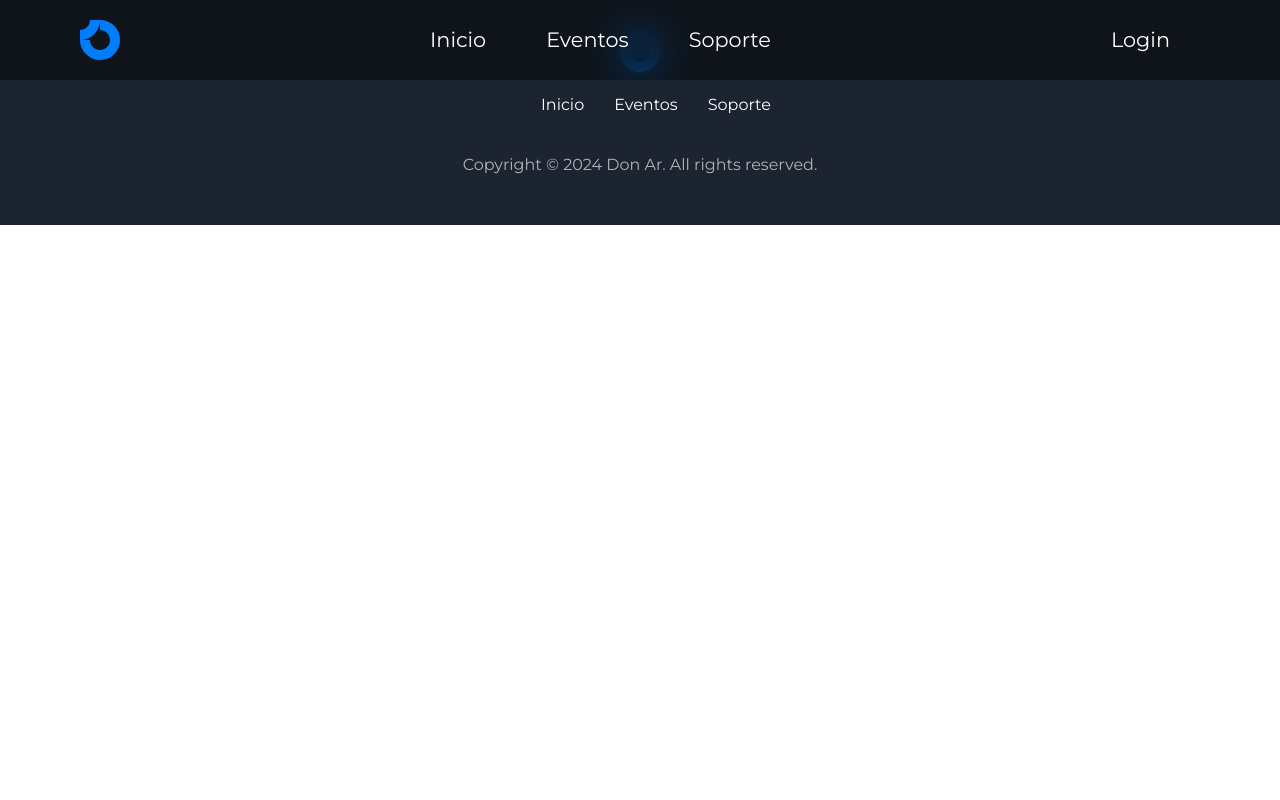
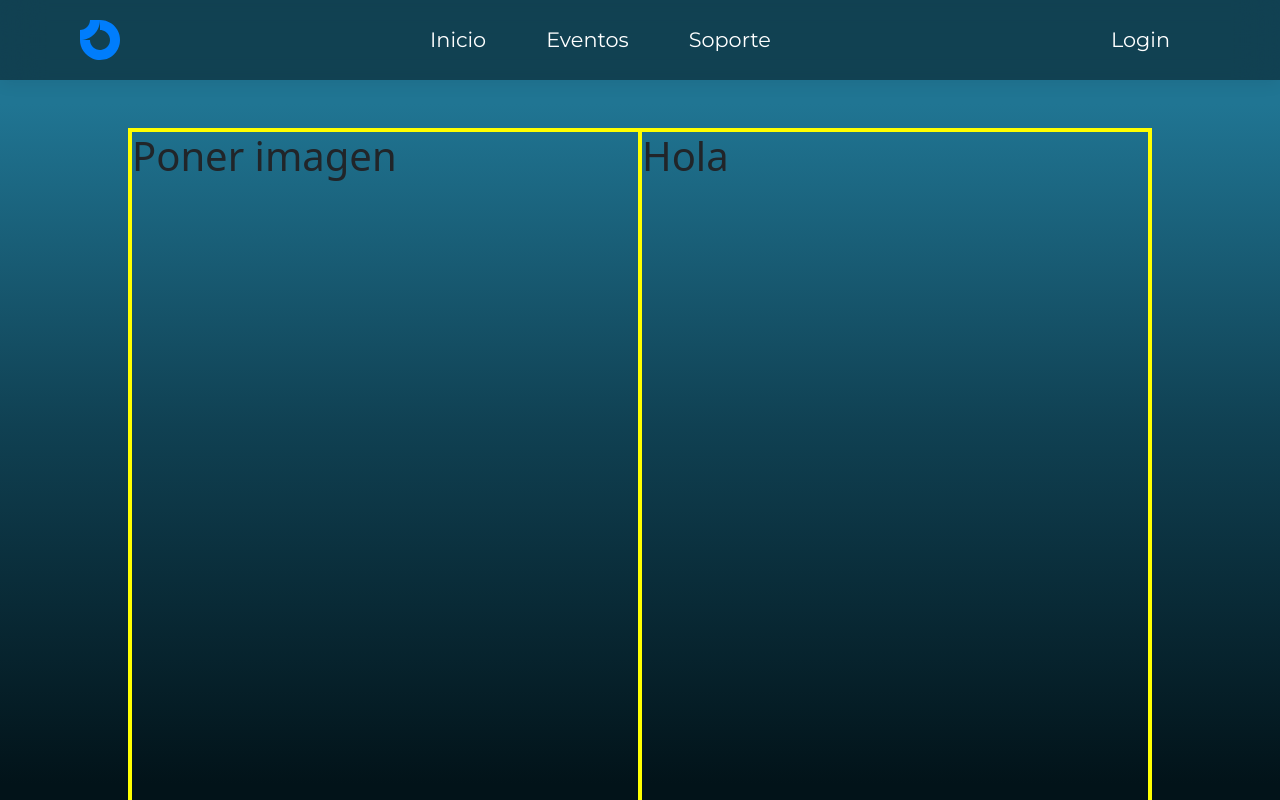
Before and after one commit to Donar-Tuc/ProyectoFinal, a React (Create React App) app: page /login in a window 1280 px wide. Shown: the top 800 px of the page. Built offline with nearby package versions, Linux system fonts and the light colour scheme.

Commit message:
header solucionado con Login

```diff
--- a/src/App.js
+++ b/src/App.js
@@ -5,7 +5,7 @@
 import Eventos from './Components/Pages/Eventos/Eventos.jsx';
 import Footer from './Components/Pages/General/Footer.jsx';
 import Soporte from './Components/Pages/Soporte/Soporte.jsx';
-import Login from "./Components/Pages/Login/Login.jsx"; // Importa el componente de Login
+import Login from './Components/Pages/Login/Login.jsx'; // Importa el componente de Login
 
 
 function App() {
@@ -17,7 +17,7 @@
           <Route path='/' element={<Inicio/>}></Route>
           <Route path='/eventos' element={<Eventos/>}></Route>
           <Route path='/soporte' element={<Soporte/>}></Route>
-          <Route path="/login" component={Login} /> {/* Agrega esta línea para la ruta de login */}
+          <Route path='/login' element={<Login/>}></Route>
 
         </Routes>
         <Footer />
--- a/src/Components/Pages/General/Header.jsx
+++ b/src/Components/Pages/General/Header.jsx
@@ -1,7 +1,7 @@
 import React, { Component } from "react";
 import "./Styles/Navbar.css";
 import { Link } from "react-router-dom";
-import Eventos from "../Eventos/Eventos";
+// import Eventos from "../Eventos/Eventos";
 
 const links = [
   {
@@ -51,13 +51,13 @@
                   <Link to={x.href}>{x.name}</Link>
                 </li>
               ))}
+            </ul>
 
-            <a href="index.html" className="btnLoginMobile">
-            <button type="button" className="btn btn-primary">
-              Login
-            </button>
-          </a>
-            </ul>
+            {/* {LinkLogin.map((x, index) => (
+                <li key={index}>
+                  <Link to={x.href}>{x.name}</Link>
+                </li>
+              ))} */}
           </div>
 
           <ul
--- a/src/Components/Pages/Login/Login.jsx
+++ b/src/Components/Pages/Login/Login.jsx
@@ -1,11 +1,38 @@
-import React from 'react'
+import React, { Component } from "react";
 import "./Styles/Login.css";
 
-const Login = () => {
-  return (
+class Login extends Component {
 
-    <div>ejemplo</div>
-  )
+  render() {
+    return (
+      <>
+        <section className="LoginContainer">
+
+          <div id="FormularioLoginContainer">
+            <div className="bloque1">
+                <h1>Poner imagen</h1>
+                {/* Pone aca la foto */}
+            </div>
+
+            <div className="bloque2">
+                <h1>Hola</h1>
+                {/* inputs:
+
+                podes integrar este form si queres:
+
+                https://uiverse.io/micaelgomestavares/dull-walrus-66
+
+                obviamente le podes sacar lo que no usemos
+
+                */}
+            </div>
+          </div>
+
+        </section>
+
+      </>
+    );
+  }
 }
 
-export default Login
+export default Login;
--- a/src/Components/Pages/Login/Styles/Login.css
+++ b/src/Components/Pages/Login/Styles/Login.css
@@ -1,4 +1,35 @@
-#Bloque1{
-background-color: red;
-font-size: 400px;
+
+
+/* Estilo de container grande */
+.LoginContainer{
+    display: flex;
+    justify-content: center;
+    height: 100vh;
+    padding-top: 8rem;
+    background: linear-gradient(180deg, rgba(32,117,147,1) 13%, rgba(16,65,83,1) 53%, rgba(2,19,25,1) 98%);
+
 }
+
+/* Container de form */
+
+#FormularioLoginContainer{
+    display: flex;
+    flex-direction: row;
+    width: 80%;
+    height: 100vh;
+    border: 2px yellow solid;
+}
+
+/* Bloques 1 y 2 */
+
+.bloque1{
+    width: 50%;
+    border: 2px yellow solid;
+}
+
+.bloque2{
+    width: 50%;
+
+    border: 2px yellow solid;
+
+}
```
